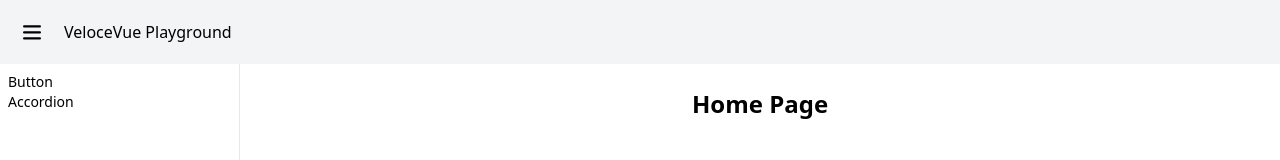
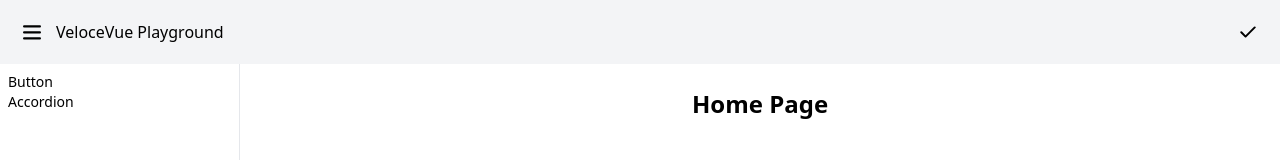
Before and after one commit to SherazJutt/veloce-vue, a Vue app in the folder apps/playground/: page / in a window 1280 px wide. Shown: the top 160 px of the page. Built offline with nearby package versions, Linux system fonts and the light colour scheme.

Commit message:
Enhance Default.vue layout with improved header structure and dark mode toggle
- Updated header layout to include a button for toggling dark mode.
- Adjusted component structure for better alignment and spacing.
- Changed Sidebar component import path to use alias for consistency.

```diff
--- a/apps/playground/src/layouts/Default.vue
+++ b/apps/playground/src/layouts/Default.vue
@@ -1,10 +1,13 @@
 <template>
   <div class="flex min-h-screen flex-col">
-    <header class="flex items-center gap-4 bg-gray-100 p-4">
-      <Button icon="hamburger" class="p-1!" @click="showSidebar = !showSidebar" />
-      <router-link to="/">
-        <h1 class="text-base font-medium">VeloceVue Playground</h1>
-      </router-link>
+    <header class="flex items-center justify-between gap-4 bg-gray-100 p-4">
+      <div class="flex items-center gap-2">
+        <Button icon="hamburger" class="p-1!" @click="showSidebar = !showSidebar" />
+        <router-link to="/">
+          <h1 class="text-base font-medium">VeloceVue Playground</h1>
+        </router-link>
+      </div>
+      <Button icon="check" class="p-1!" @click="toggleDark()" />
     </header>
     <main class="relative flex flex-1">
       <!-- sidebar -->
@@ -23,7 +26,11 @@
 <script setup lang="ts">
 import { ref } from "vue";
 import { Button } from "@veloce/ui";
-import Sidebar from "../components/Sidebar.vue";
+import Sidebar from "@/components/Sidebar.vue";
+import { useDark, useToggle } from "@vueuse/core";
+
+const isDark = useDark();
+const toggleDark = useToggle(isDark);
 
 const showSidebar = ref(true);
 </script>
```
